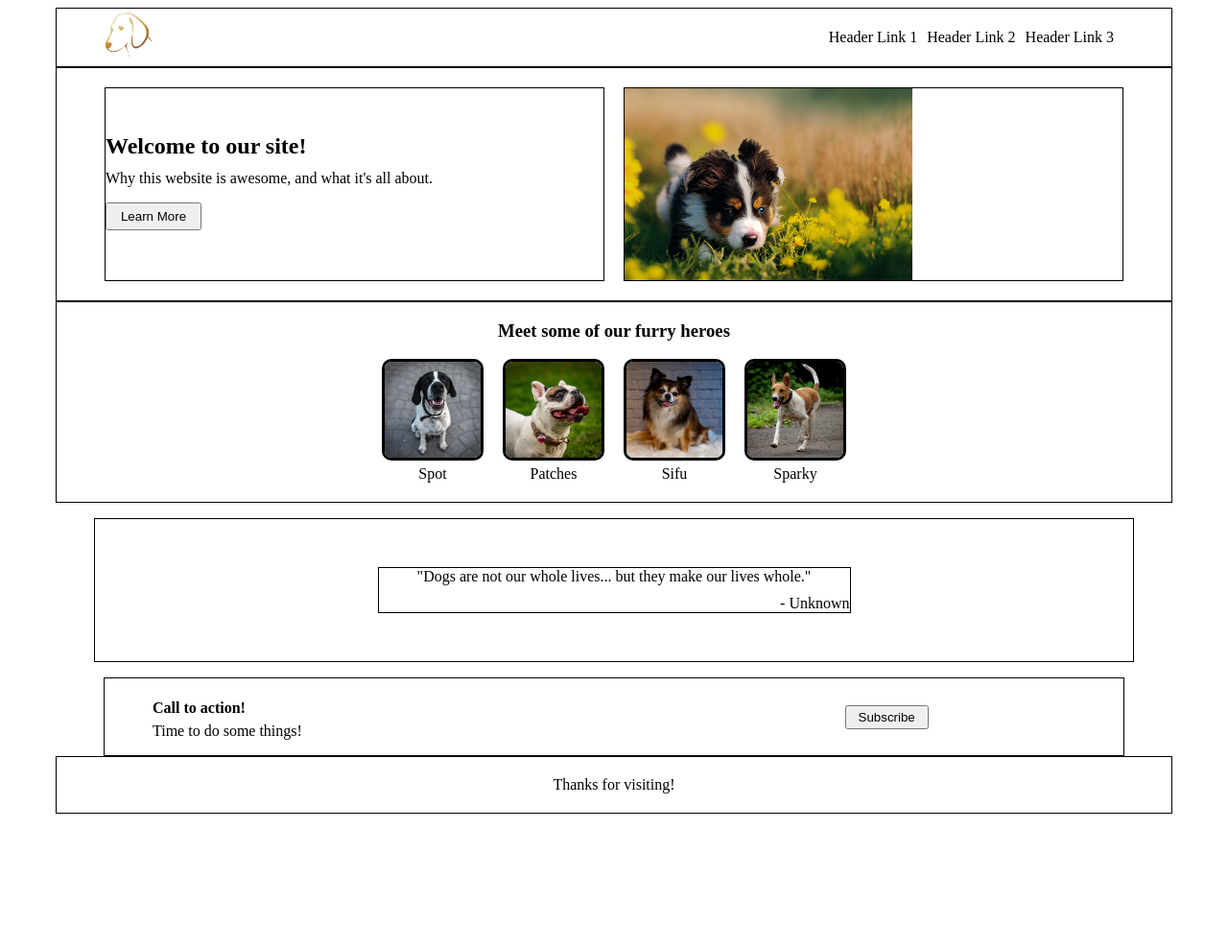
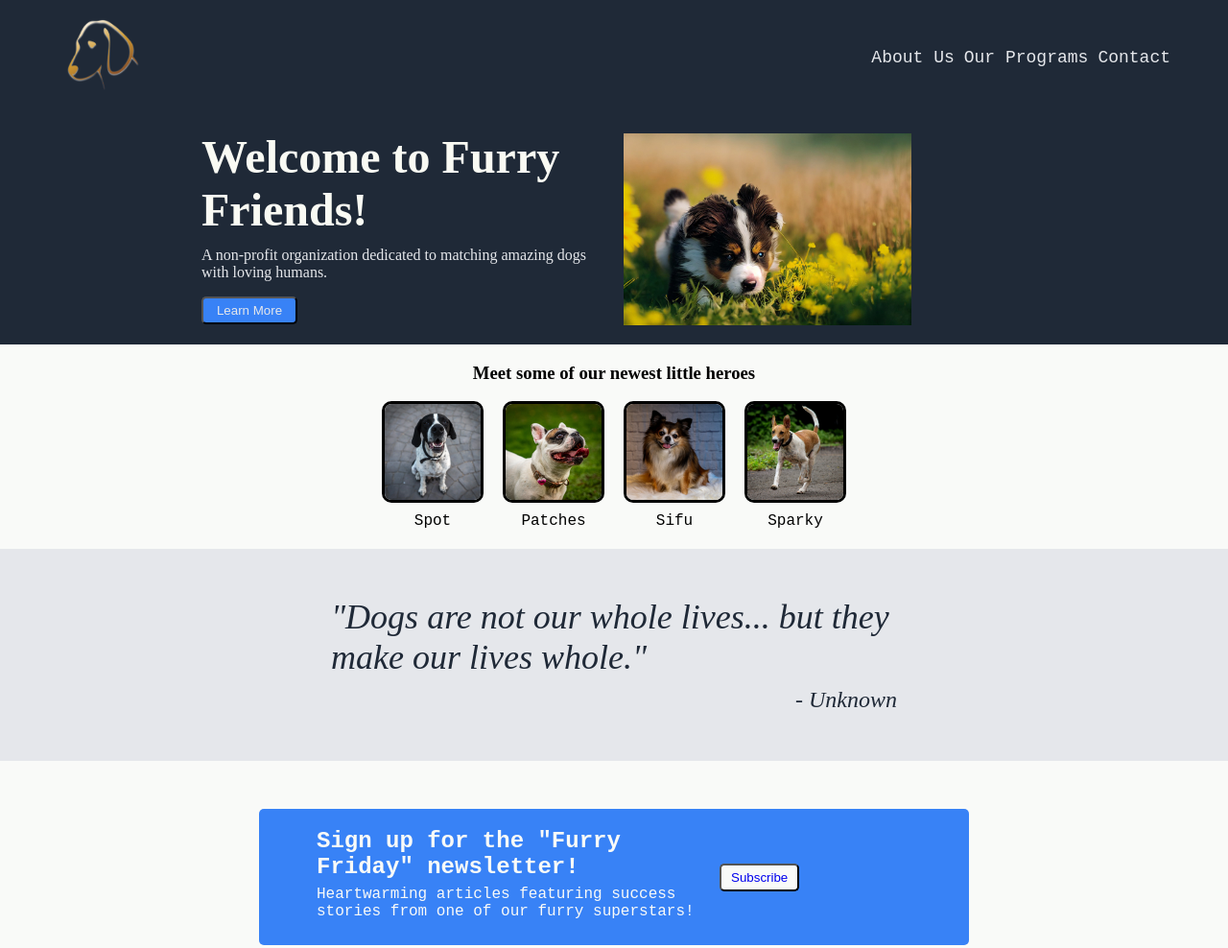
Before and after one commit to Betznaz/first-landing-page, a plain HTML site: page index.html in a window 1280 px wide. Shown: the top 988 px of the page at 96% size. Before the commit the page ends 856 px from the top, so only its background shows below. Drawn offline with Linux system fonts and the light colour scheme.

Commit message:
Add CSS styling to page

```diff
--- a/index.html
+++ b/index.html
@@ -4,7 +4,7 @@
     <meta charset="UTF-8">
     <meta http-equiv="X-UA-Compatible" content="IE=edge">
     <meta name="viewport" content="width=device-width, initial-scale=1.0">
-    <title>Landing Page</title>
+    <title>Furry Friends</title>
     <link rel="stylesheet" href="styles.css">
 </head>
 <body>
@@ -14,43 +14,45 @@
         </div>
         <div class="header-nav">
             <ul>
-                <li><a href="#">Header Link 1</a></li>
-                <li><a href="#">Header Link 2</a></li>
-                <li><a href="#">Header Link 3</a></li>
+                <li><a href="#">About Us</a></li>
+                <li><a href="#">Our Programs</a></li>
+                <li><a href="#">Contact</a></li>
             </ul>
         </div>
     </header>
     <main>
+        <div class="banner-wrapper">
             <section class="banner">
                 <div class="about">
-                <h3>Welcome to our site!</h2>
+                    <h3>Welcome to Furry Friends!</h2>
                     <p>
-                    Why this website is awesome, and what it's all about.
+                        A non-profit organization dedicated to matching amazing dogs with loving humans.
                     </p>
-                <button type="button">Learn More</button>
+                    <button type="button"><a href="#">Learn More</a></button>
                 </div>
                 <div class="hero-img">
                     <img src="./images/cute-puppy.jpg" alt="A cute puppy">
                 </div>
             </section>
+        </div>
 
         <section class="cardsection-container">
-            <h3 id="cards-heading">Meet some of our furry heroes</h3>
+            <h3 id="cards-heading">Meet some of our newest little heroes</h3>
             <div class="card-container">
                 <div class="card">
-                    <img src="./images/dog1.jpg" alt="A cute puppy">
+                    <a href="#"><img src="./images/dog1.jpg" alt="A cute puppy"></a>
                     Spot
                 </div>
                 <div class="card">
-                    <img src="./images/dog2.jpeg" alt="A cute puppy">
+                    <a href="#"><img src="./images/dog2.jpeg" alt="A cute puppy"></a>
                     Patches
                 </div>
                 <div class="card">
-                    <img src="./images/dog3.jpeg" alt="A cute puppy">
+                    <a href="#"><img src="./images/dog3.jpeg" alt="A cute puppy"></a>
                     Sifu
                 </div>
                 <div class="card">
-                    <img src="./images/dog4.jpeg" alt="A cute puppy">
+                    <a href="#"><img src="./images/dog4.jpeg" alt="A cute puppy"></a>
                     Sparky
                 </div>
             </div>
@@ -70,13 +72,13 @@
 
         <section class="cta-container">
             <div class="cta-textbox">
-                <h4>Call to action!</h4>
+                <h4>Sign up for the "Furry Friday" newsletter!</h4>
                 <p>
-                    Time to do some things!
+                    Heartwarming articles featuring success stories from one of our furry superstars!
                 </p>
             </div>
             <div class="cta-buttonbox">
-                <button type="button">Subscribe</button>
+                <button type="button"><a href="#">Subscribe</a></button>
             </div>
         </section>
     </main>
--- a/styles.css
+++ b/styles.css
@@ -1,20 +1,26 @@
 body {
     display: flex;
     flex-direction: column;
-    padding: 0px 50px;
+    margin: 0;
 }
 
 header, footer {
     flex: 1 0 auto;
-    border: solid 1px black;
     padding: 0px 50px;
+    background-color: #1F2937;
 }
 
 header {
     display: flex;
     align-items: center;
     justify-content: space-evenly;
-    height: 60px;
+    height: max-content;
+}
+
+header a {
+    color: #E5E7EB;
+    font-size: 18px;
+    font-family:'Courier New', Courier, monospace;
 }
 
 .logothumbnail {
@@ -22,8 +28,9 @@ header {
 }
 
 header img {
-    width: 50px;
-    height: 50px;
+    width: 75px;
+    height: 75px;
+    padding: 20px;
 }
 
 .header-nav {
@@ -46,20 +53,24 @@ li {
 
 a {
     text-decoration: none;
-    color: black;
 }
 
 main {
     flex: 10;
+    background-color: #F9FAF8;
+}
+
+.banner-wrapper {
+    background-color: #1F2937;
 }
 
 .banner {
-    border: solid 1px black;
     display: flex;
+    max-width: 75%;
+    margin: auto;
 }
 
 .about, .hero-img {
-    border: solid 1px black;
     flex: 1;
 }
 
@@ -68,10 +79,13 @@ main {
     flex-direction: column;
     justify-content: center;
     margin: 20px 10px 20px 50px;
+    color: #E5E7EB;
 }
 
 .about h3 {
-    font-size: 24px;
+    font-size: 48px;
+    font-weight: bold;
+    color: #F9FAF3;
     margin: -5px 0px;
 }
 
@@ -79,6 +93,13 @@ main {
     flex-shrink: 0;
     width: 100px;
     padding: 5px 10px;
+    background-color: #3882F6;
+    border: solid 1px E5E7EB;
+    border-radius: 5px;
+}
+
+.about button a {
+    color: #E5E7EB;
 }
 
 .hero-img {
@@ -96,7 +117,6 @@ main {
 }
 
 .cardsection-container {
-    border: solid 1px black;
     padding-bottom: 20px;
 }
 
@@ -116,6 +136,7 @@ main {
     flex-direction: column;
     align-items: center;
     gap: 5px;
+    font-family:'Courier New', Courier, monospace;
 }
 
 .card img {
@@ -128,12 +149,15 @@ main {
 
 blockquote {
     padding: 50px;
-    border: solid 1px black;
+    background-color: #E5E7EB;
+    margin: 0;
+    font-size: 36px;
+    font-style: italic;
+    color: #1F2937;
 }
 
 .quote-container {
     margin: auto;
-    border: solid 1px black;
     display: flex;
     flex-direction: column;
     align-items: center;
@@ -146,35 +170,51 @@ blockquote {
     width: 100%;
     display: flex;
     justify-content: flex-end;
+    font-size: 24px;
 }
 
 .cta-container {
     display: flex;
     align-items: center;
+    justify-content: center;
     padding: 0px 50px;
-    border: solid 1px black;
-    margin: 0px 50px;
+    border-radius: 5px;
+    background-color: #3882F6;
+    max-width: 50%;
+    margin: 50px auto;
 }
 
 .cta-textbox {
     display: flex;
     flex-direction: column;
-    flex: 3;
+    flex: 2;
+    color: #F9FAF8;
+    padding: 10px;
+    font-family:'Courier New', Courier, monospace;
 }
 
 .cta-textbox h4 {
+    margin-top: 10px;
     margin-bottom: -10px;
+    font-size: 24px;
 }
 
 .cta-buttonbox {
     flex: 1;
+    padding: 10px;
 }
 
 .cta-buttonbox button {
-    padding: 3px 12px;
+    padding: 5px 10px;
+    background-color: #F9FAF8;
+    border: solid 1px E5E7EB;
+    border-radius: 5px;
 }
 
 footer {
     text-align: center;
     padding: 20px 0px;
+    color: #E5E7EB;
+    font-size: 18px;
+    font-family:'Courier New', Courier, monospace;
 }
```
Lines whose indentation alone changed are shown as unchanged.
